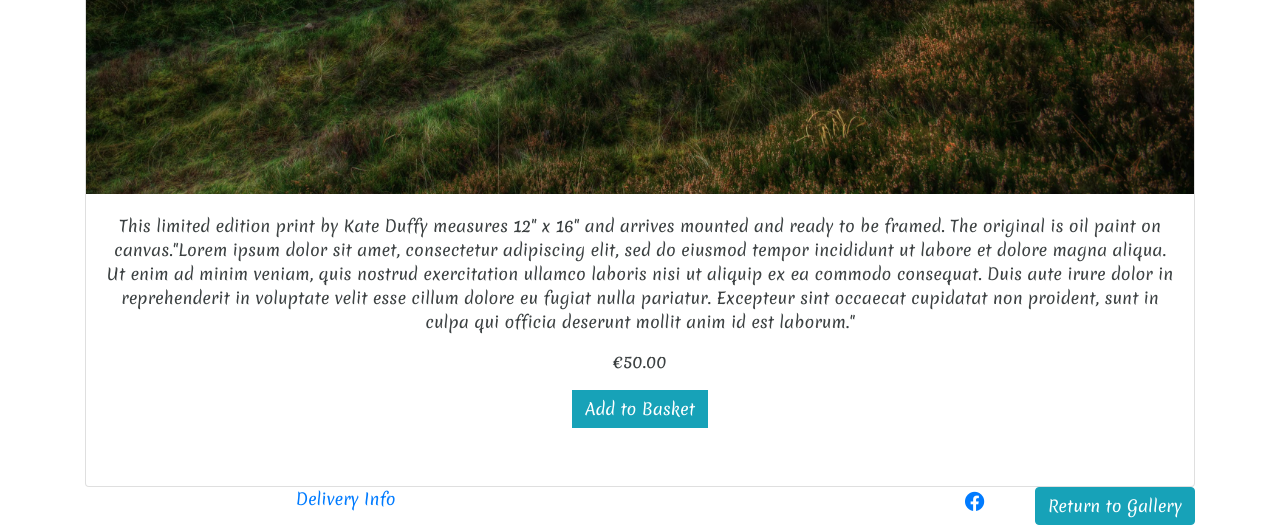
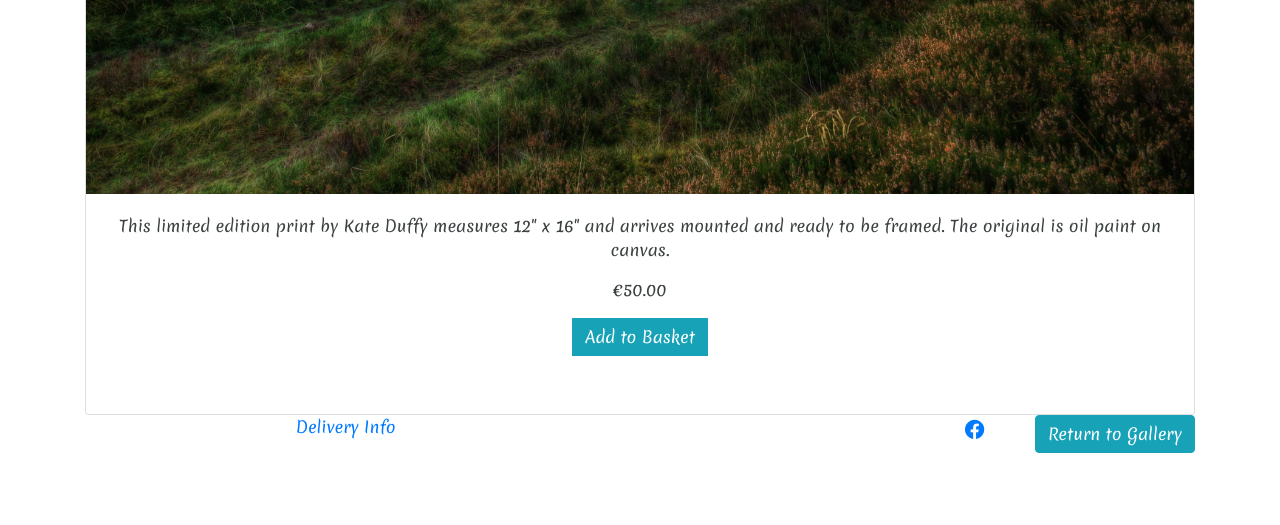
Before and after one commit to SiobhanP1/art-shop-ecommerce-store, a Django app: page /artwork/2/ in a window 1280 px wide. Shown: the part 888-1413 px from the top of the page. After the commit the page ends 1341 px from the top, so only its background shows below. Run offline with Django 3.2, Linux system fonts and the light colour scheme; data comes from the database, SQL or seed files in the repository; parts of the project's set-up code (start-up, migrations or seed data) failed here and were passed over; some libraries are stand-ins or nearby versions; some web fonts are replaced.

Commit message:
Remove lorem ipsum text

```diff
--- a/products/templates/products/artwork_detail.html
+++ b/products/templates/products/artwork_detail.html
@@ -23,7 +23,7 @@
                 {% endif %}
                 <div class="card-body text-center">
                     <div>
-                        <p>{{ artwork.description }}"Lorem ipsum dolor sit amet, consectetur adipiscing elit, sed do eiusmod tempor incididunt ut labore et dolore magna aliqua. Ut enim ad minim veniam, quis nostrud exercitation ullamco laboris nisi ut aliquip ex ea commodo consequat. Duis aute irure dolor in reprehenderit in voluptate velit esse cillum dolore eu fugiat nulla pariatur. Excepteur sint occaecat cupidatat non proident, sunt in culpa qui officia deserunt mollit anim id est laborum."</p>
+                        <p>{{ artwork.description }}</p>
                     </div>
                     <div>
                         <p>€{{ artwork.price }}</p>
```
